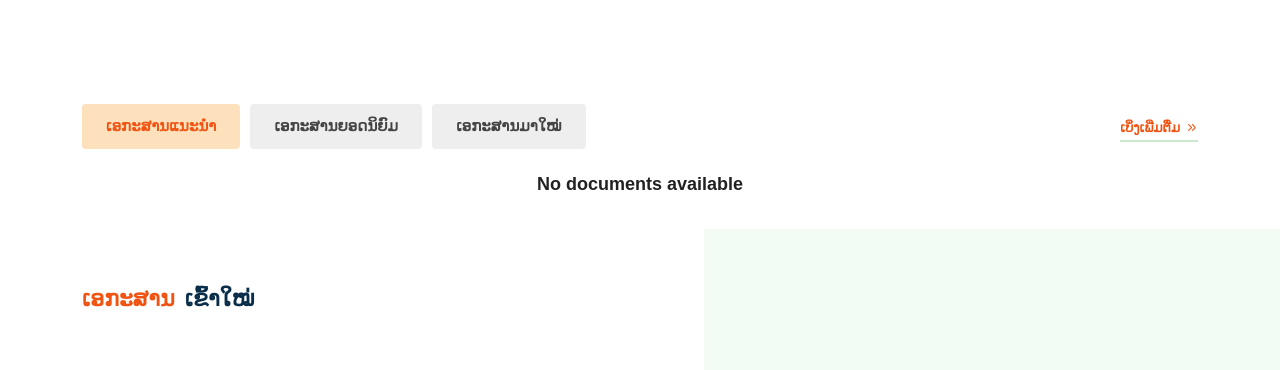
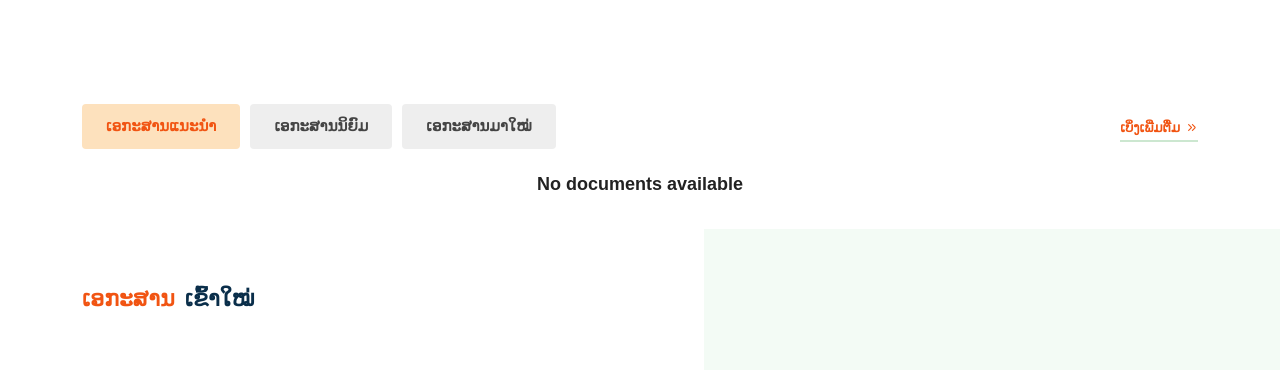
Before and after one commit to kikthepparsouk/duladoc_app, a Django app: page / in a window 1280 px wide. Shown: the part 821-1191 px from the top of the page. Run offline with Django 5.2, Linux system fonts and the light colour scheme; data that the repository does not hold is empty; parts of the project's set-up code (start-up, migrations or seed data) failed here and were passed over; some libraries are stand-ins or nearby versions.

Commit message:
edit home

```diff
--- a/templates/pages/home.html
+++ b/templates/pages/home.html
@@ -149,7 +149,7 @@ Duladoc - Your Trusted Document Management Solution
                     <li class="nav-item" role="presentation">
                         <button class="nav-link" id="nav-tab-two" data-bs-toggle="tab" data-bs-target="#tab-two"
                             type="button" role="tab" aria-controls="tab-two" aria-selected="false"
-                            style="font-family: phetsarath ot;">ເອກະສານຍອດນິຍົມ</button>
+                            style="font-family: phetsarath ot;">ເອກະສານນິຍົມ</button>
                     </li>
                     <li class="nav-item" role="presentation">
                         <button class="nav-link" id="nav-tab-three" data-bs-toggle="tab" data-bs-target="#tab-three"
```
